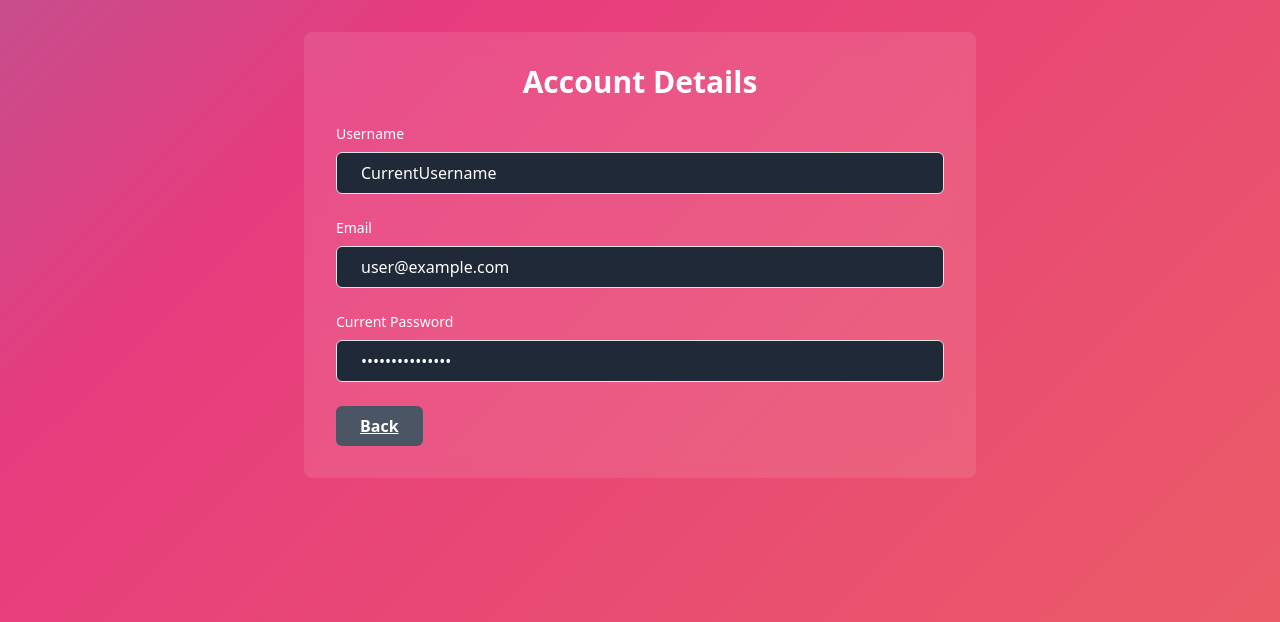
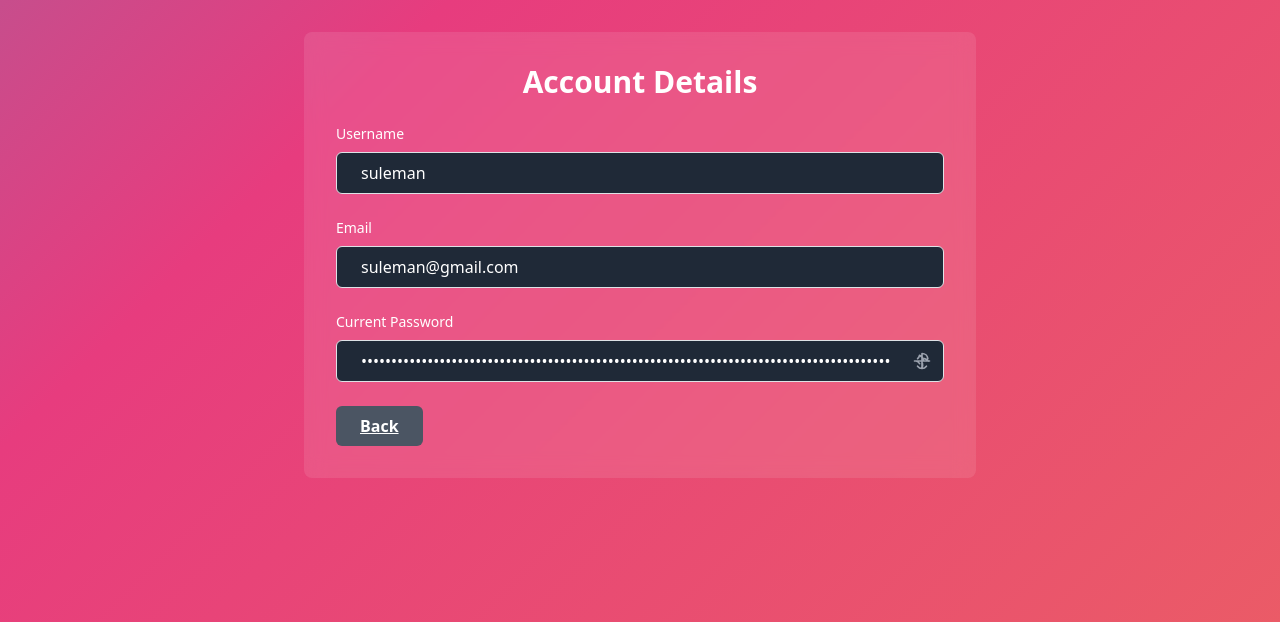
Before and after one commit to SulemanAwais/django-CRUD, a Django app: page /my_profile/ in a window 1280 px wide. Shown: the part 88-710 px from the top of the page. Run offline with Django 5.2, Linux system fonts and the light colour scheme; a user stored in the database is signed in.

Commit message:
Update index.html

```diff
--- a/playground/templates/my_profile/index.html
+++ b/playground/templates/my_profile/index.html
@@ -39,19 +39,26 @@
                     <label for="username" class="block text-sm font-medium mb-2">Username</label>
                     <input type="text" id="username" name="username" readonly
                         class="w-full px-4 py-2 rounded-md bg-gray-800 text-white border border-gray-700"
-                        value="CurrentUsername">
+                        value="{{ username }}">
                 </div>
                 <div>
                     <label for="email" class="block text-sm font-medium mb-2">Email</label>
                     <input type="email" id="email" name="email" readonly
                         class="w-full px-4 py-2 rounded-md bg-gray-800 text-white border border-gray-700"
-                        value="user@example.com">
+                        value="{{ email }}">
                 </div>
                 <div>
                     <label for="currentPassword" class="block text-sm font-medium mb-2">Current Password</label>
-                    <input type="password" id="currentPassword" name="currentPassword" readonly
-                        class="w-full px-4 py-2 rounded-md bg-gray-800 text-white border border-gray-700"
-                        value="CurrentPassword">
+                    <div class="relative">
+                        <input type="password" id="currentPassword" name="currentPassword" readonly
+                            class="w-full px-4 py-2 rounded-md bg-gray-800 text-white border border-gray-700"
+                            value="{{ password }}" placeholder="********">
+                        <button type="button" id="togglePassword" class="absolute inset-y-0 right-0 pr-3 flex items-center text-gray-400 hover:text-gray-600">
+                            <svg class="w-5 h-5" fill="none" stroke="currentColor" viewBox="0 0 24 24" xmlns="http://www.w3.org/2000/svg">
+                                <path stroke-linecap="round" stroke-linejoin="round" stroke-width="2" d="M3 12h18M12 3v18m9-9H3M9 5.25a7.003 7.003 0 014.57 5.345m-1.012 4.284A7.003 7.003 0 0112 19.75M9 5.25A7.003 7.003 0 016.73 9.22M5 12a7.003 7.003 0 014.12 3.22M15 9.2A7.003 7.003 0 0119.55 12M12 3A7.003 7.003 0 0119 9.2M12 21a7.003 7.003 0 01-5.31-2.75M12 21a7.003 7.003 0 005.31-2.75" />
+                            </svg>
+                        </button>
+                    </div>
                 </div>
                 <div class="flex justify-between">
                     <a href="landing.html"
@@ -64,5 +71,13 @@
     </main>
 
     <script src="https://cdn.jsdelivr.net/npm/bootstrap@5.1.3/dist/js/bootstrap.bundle.min.js"></script>
+    <script>
+        document.getElementById('togglePassword').addEventListener('click', function () {
+            const passwordField = document.getElementById('currentPassword');
+            const type = passwordField.type === 'password' ? 'text' : 'password';
+            passwordField.type = type;
+            this.classList.toggle('text-gray-600');
+        });
+    </script>
 </body>
 </html>
```
